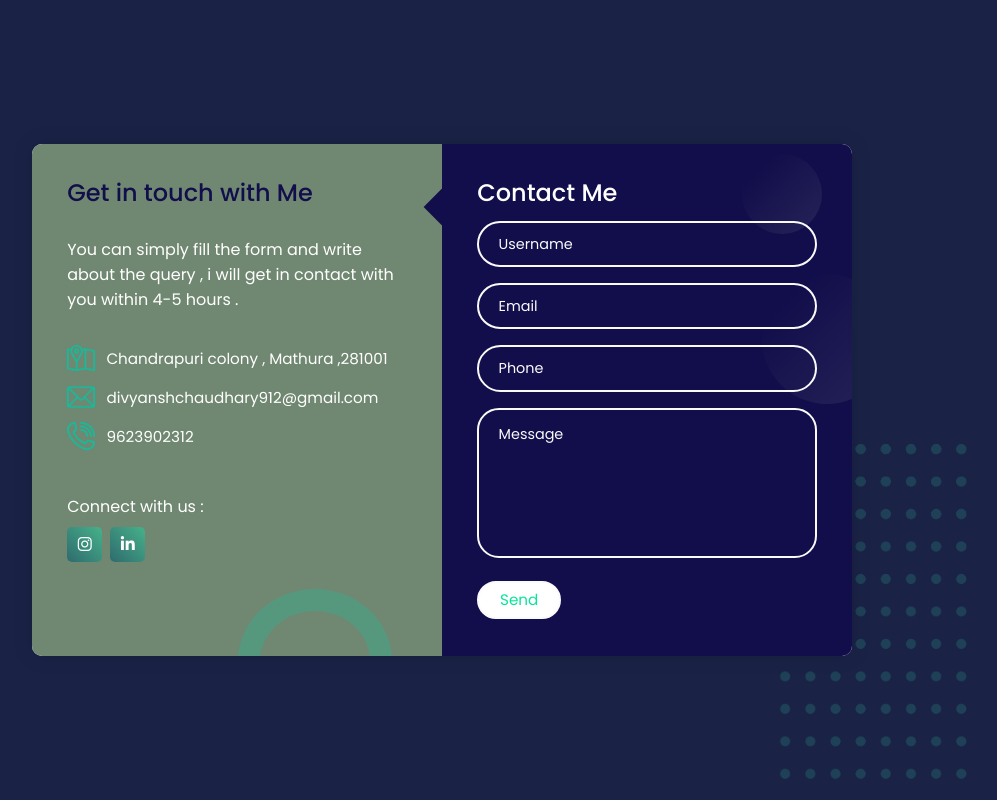
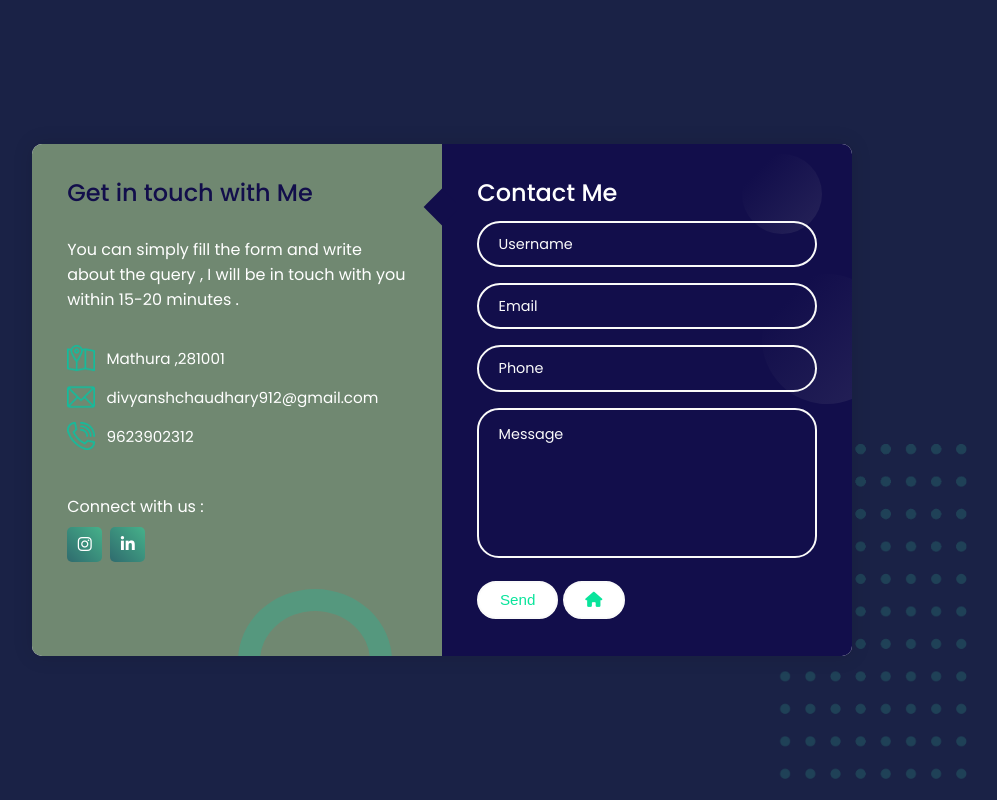
Before and after one commit to divyansh0408/Divyansh-portfolio, a plain HTML site: page contactme/contact us.html in a window 1280 px wide. Shown: the whole page, without its empty margins (198-1195 px from the left). Drawn offline with Linux system fonts and the light colour scheme.

Commit message:
contact us home button

```diff
--- a/contactme/contact us.html
+++ b/contactme/contact us.html
@@ -3,8 +3,11 @@
   <head>
     <meta charset="UTF-8" />
     <meta name="viewport" content="width=device-width, initial-scale=1.0" />
-    <link rel="shortcut icon" href="favicon.ico">
-    <link rel="stylesheet" href="https://cdnjs.cloudflare.com/ajax/libs/font-awesome/6.6.0/css/all.min.css">
+    <link rel="shortcut icon" href="favicon.ico" />
+    <link
+      rel="stylesheet"
+      href="https://cdnjs.cloudflare.com/ajax/libs/font-awesome/6.6.0/css/all.min.css"
+    />
 
     <title>Contact Form</title>
 
@@ -14,8 +17,6 @@
     ></script>
     <style>
       @import url("https://fonts.googleapis.com/css2?family=Poppins:wght@100;200;300;400;500;600;700;800&display=swap");
-
-
 
       * {
         margin: 0;
@@ -27,7 +28,6 @@ body,
       input,
       textarea {
         font-family: "Poppins", sans-serif;
-
       }
 
       .container {
@@ -55,13 +55,13 @@ textarea {
       }
 
       .contact-form {
-  background-color:  rgb(18, 14, 75);
+        background-color: rgb(18, 14, 75);
         position: relative;
       }
 
       .circle {
         border-radius: 50%;
-  background: linear-gradient(135deg, transparent 20%,  rgb(38, 35, 88));
+        background: linear-gradient(135deg, transparent 20%, rgb(38, 35, 88));
         position: absolute;
       }
 
@@ -220,11 +220,10 @@ textarea.input {
         padding: 2.3rem 2.2rem;
         position: relative;
         background-color: #708871;
-
       }
 
-.contact-info .titlect{
-  color:#120e4b;
+      .contact-info .titlect {
+        color: #120e4b;
       }
 
       .text {
@@ -308,7 +307,14 @@ textarea.input {
         top: calc(50% - 180px);
         left: calc(50% - 180px);
       }
-
+      .buttonanchor {
+        text-decoration: none;
+        color: #09e49b;
+      }
+      .buttonanchor:hover {
+        background-color: transparent;
+        color: #fff;
+      }
       .square {
         position: absolute;
         height: 400px;
@@ -378,7 +384,7 @@ textarea.input {
         .text,
         .information,
         .social-media p {
-    font-size:1rem;
+          font-size: 1rem;
         }
 
         .titlect {
@@ -410,18 +416,18 @@ textarea.input {
       <!-- <span class="big-circle"></span> -->
       <img src="shape.png" class="square" alt=" image" />
 
-
       <div class="form">
         <div class="contact-info">
           <h3 class="titlect">Get in touch with Me</h3>
           <p class="text">
-           You can simply fill the form and write about the query , i will get in contact with you within 4-5 hours .
+            You can simply fill the form and write about the query , I will be
+            in touch with you within 15-20 minutes .
           </p>
 
           <div class="info">
             <div class="information">
               <img src="location.png" class="icon" alt="image" />
-              <p>Chandrapuri colony , Mathura ,281001</p>
+              <p>Mathura ,281001</p>
             </div>
             <div class="information">
               <img src="email.png" class="icon" alt="" />
@@ -445,7 +451,10 @@ textarea.input {
               <a href="https://www.instagram.com/" target="_blank">
                 <i class="fab fa-instagram"></i>
               </a>
-              <a href="https://www.linkedin.com/in/divyansh-chaudhary-05976b202/" target="_blank">
+              <a
+                href="https://www.linkedin.com/in/divyansh-chaudhary-05976b202/"
+                target="_blank"
+              >
                 <i class="fab fa-linkedin-in"></i>
               </a>
             </div>
@@ -456,7 +465,13 @@ textarea.input {
           <span class="circle one"></span>
           <span class="circle two"></span>
 
-          <form method="post" data-netlify="true" name="Contact" onsubmit="submit"  action="/pages/success">
+          <form
+            method="post"
+            data-netlify="true"
+            name="Contact"
+            onsubmit="submit"
+            action="/pages/success"
+          >
             <h3 class="titlect">Contact Me</h3>
             <div class="input-container">
               <input type="text" name="name" class="input" />
@@ -478,7 +493,15 @@ textarea.input {
               <label for="">Message</label>
               <span>Message</span>
             </div>
-            <input type="submit" value="Send" class="btnct" />
+            <button class="btnct" onclick="submitted()">Send</button>
+            <button class="btnct">
+              <a
+                href="https://divyansh-chaudhary.netlify.app/"
+                class="buttonanchor"
+                ><i class="fa fa-home" aria-hidden="true"></i
+              ></a>
+            </button>
+            <!-- <input type="submit" value="Send" class="btnct" /> -->
           </form>
         </div>
       </div>
```
Lines whose indentation alone changed are shown as unchanged.
